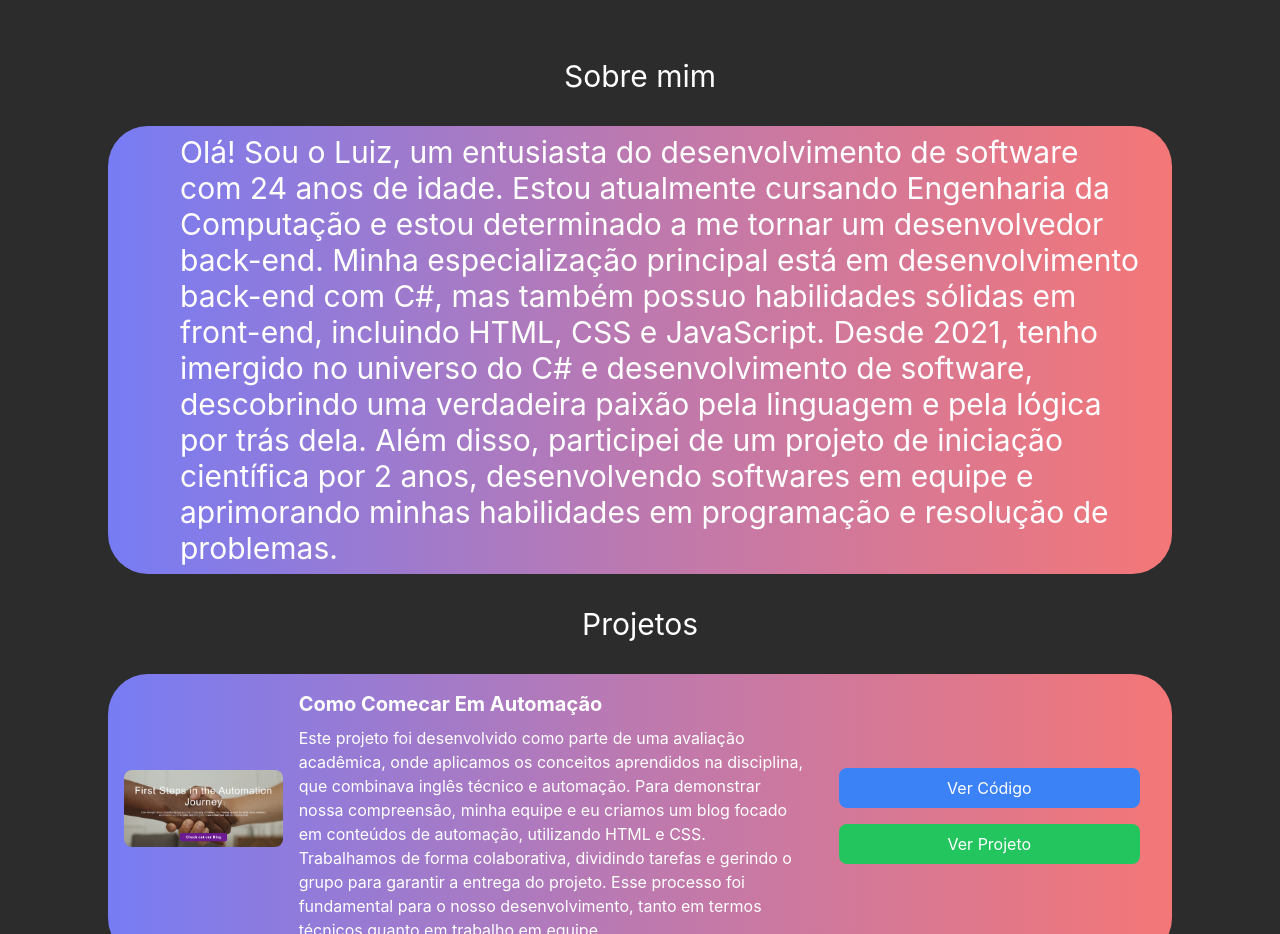
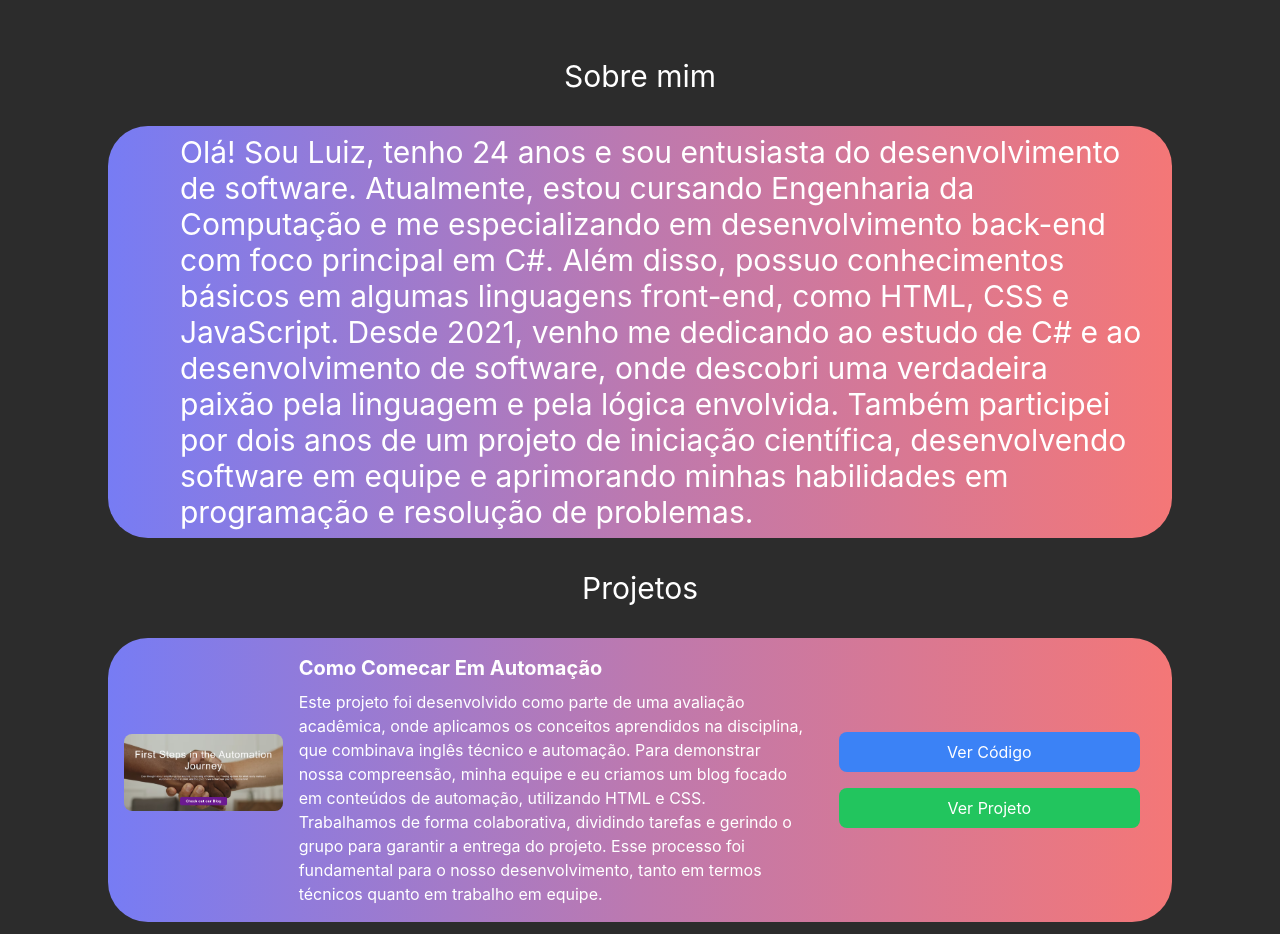
Before and after one commit to Luizinho101/portifolio, a React (Create React App) app: page / in a window 1280 px wide. Shown: the part 880-1814 px from the top of the page. Built offline with nearby package versions, Linux system fonts and the light colour scheme.

Commit message:
Adição de alteraçãoes na página sobre mim

```diff
--- a/src/components/sobre_mim.js
+++ b/src/components/sobre_mim.js
@@ -4,13 +4,12 @@ function Perfil() {
             <h1 className="text-center text-[20px] text-white mb-4 mt-16 col-start-2 col-span-10 text-base sm:text-base md:text-base lg:text-2xl xl:text-3xl">Sobre mim</h1>
             <div className="bg-gradient-to-r from-[#777CF4] via-[#BD79AF] to-[#F47777] text-white p-2 rounded-[40px] col-start-2 col-span-10">
                 <p className="lg:text-[20px] ml-4 mr-4 md:ml-16 md:ml-16 text-base sm:text-base md:text-base lg:text-2xl xl:text-3xl">
-                Olá! Sou o Luiz, um entusiasta do desenvolvimento de software com 24 anos de idade. Estou atualmente cursando
-                Engenharia da Computação e estou determinado a me tornar um desenvolvedor back-end. Minha especialização
-                principal está em desenvolvimento back-end com C#, mas também possuo habilidades sólidas em front-end,
-                incluindo HTML, CSS e JavaScript. Desde 2021, tenho imergido no universo do C# e desenvolvimento de software,
-                descobrindo uma verdadeira paixão pela linguagem e pela lógica por trás dela. Além disso, participei de um
-                projeto de iniciação científica por 2 anos, desenvolvendo softwares em equipe e aprimorando minhas habilidades
-                em programação e resolução de problemas.
+                    Olá! Sou Luiz, tenho 24 anos e sou entusiasta do desenvolvimento de software. Atualmente, estou cursando
+                    Engenharia da Computação e me especializando em desenvolvimento back-end com foco principal em C#. Além
+                    disso, possuo conhecimentos básicos em algumas linguagens front-end, como HTML, CSS e JavaScript. Desde 2021,
+                    venho me dedicando ao estudo de C# e ao desenvolvimento de software, onde descobri uma verdadeira paixão pela
+                    linguagem e pela lógica envolvida. Também participei por dois anos de um projeto de iniciação científica,
+                    desenvolvendo software em equipe e aprimorando minhas habilidades em programação e resolução de problemas.
                 </p>
             </div>
         </div>
```
